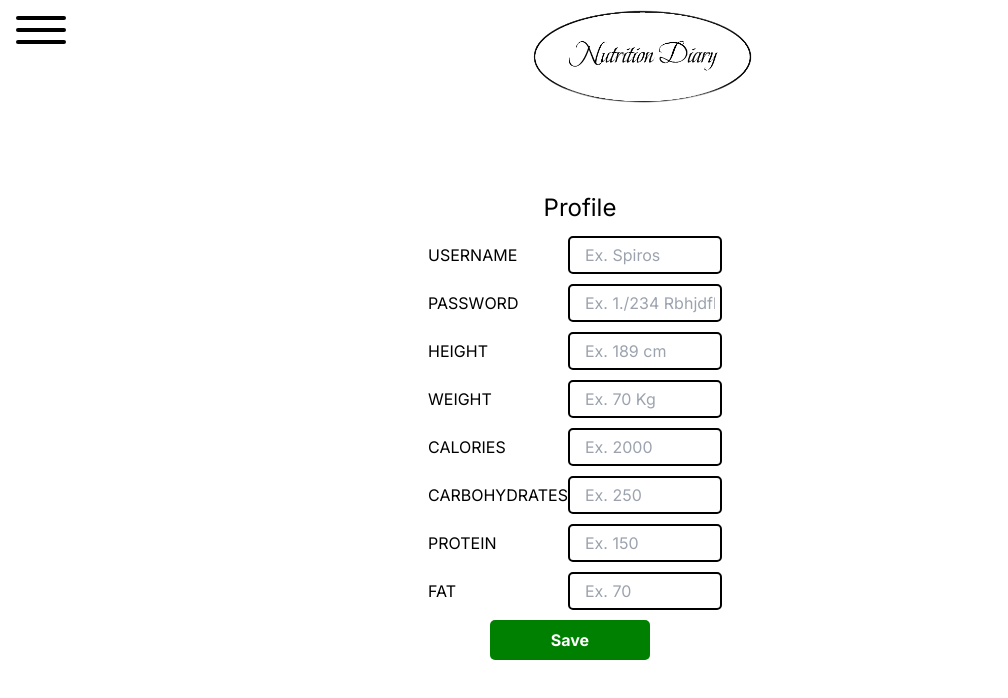
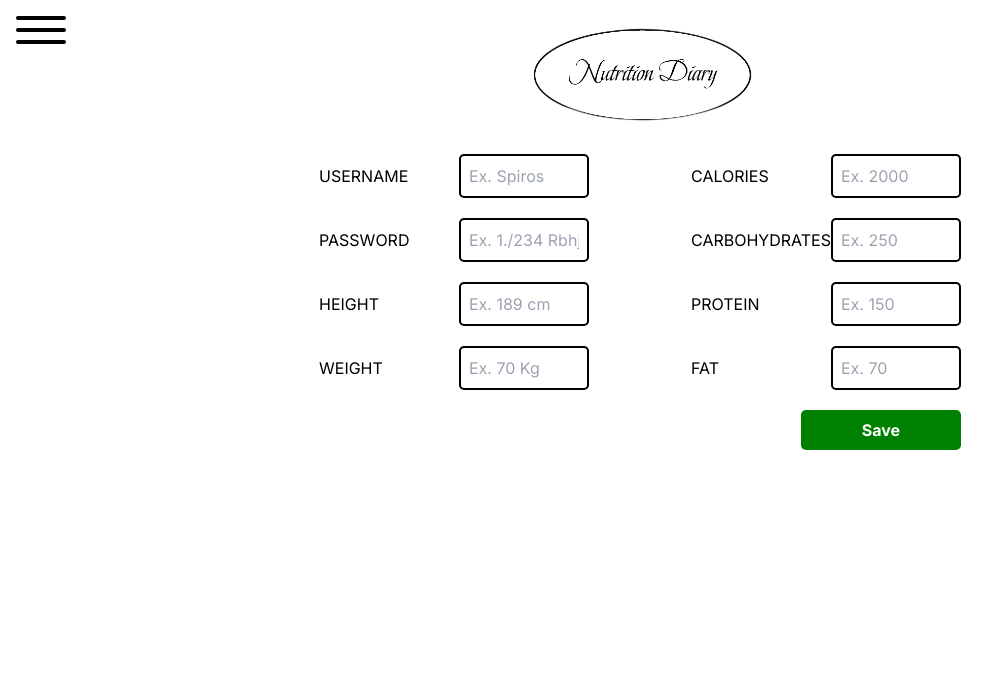
Before and after one commit to spiros132/DAT257, a Next.js app in the folder nutrition-diary/: page /dashboard/profile in a window 1280 px wide. Shown: the top 698 px of the page, without its empty margins (0-1008 px from the left). Built offline with nearby package versions, Linux system fonts and the light colour scheme.

Commit message:
closer version to mockup after the last adjustments

```diff
--- a/nutrition-diary/src/app/dashboard/profile/page.tsx
+++ b/nutrition-diary/src/app/dashboard/profile/page.tsx
@@ -1,7 +1,6 @@
-
 "use client";
 import React, { useState } from 'react';
-import {updateTarget, getUserId } from '@/app/actions/actions';
+import { updateTarget, getUserId } from '@/app/actions/actions';
 
 const ProfilePage = () => {
   const [formData, setFormData] = useState({
@@ -21,93 +20,55 @@ const ProfilePage = () => {
 
   const handleSave = async () => {
     let userId = await getUserId();
-    if(userId != null){
-    console.error(formData)
-    updateTarget(userId, Number(formData.calories), Number(formData.carbohydrates), Number(formData.protein), Number(formData.fat));
+    if (userId != null) {
+      console.error(formData);
+      updateTarget(userId, Number(formData.calories), Number(formData.carbohydrates), Number(formData.protein), Number(formData.fat));
+    } else {
+      throw new Error("User ID is null");
     }
-    else {
-        throw new Error("User ID is null");
-      }
   };
 
   return (
-    <div style={{ backgroundColor: 'white', minHeight: '100vh', padding: '2px', width: '100%', maxWidth: '100vw' }}>
-      <div style={{ display: 'flex', justifyContent: 'center' }}>
-        <img src="/NutritionDiary1.png" alt="Nutrition Diary Logo" style={{ width: '250px', margin: '0 auto', marginBottom: '10px' }} />
-        <div style={{ position: 'absolute', top: '60px', left: '50%', transform: 'translateX(-50%)', display: 'flex', flexDirection: 'column', alignItems: 'center' }}>
-
-          {/* Profile Section */}
-          <div style={{ marginBottom: '130px' }}></div>
-          <h2 style={{ color: 'black', fontSize: '24px', marginBottom: '10px', textAlign: 'left', marginLeft: '-120px' }}>Profile</h2>
-
-          {/* Username Input */}
-          <div style={{ marginBottom: '10px', display: 'flex', alignItems: 'center', marginLeft: '-140px' }}>
-            <span style={{ width: '130px', marginLeft: '10px' }}>USERNAME</span>
-            <div style={{ backgroundColor: 'white', color: 'black', padding: '5px', borderRadius: '5px', border: '2px solid black', marginLeft: '10px' }}>
-              <input type="text" name="username" placeholder="Ex. Spiros" style={{ border: 'none', outline: 'none', backgroundColor: 'transparent', width: '130px', marginLeft: '10px' }}/>
-            </div>
+    <div style={{ backgroundColor: 'white', minHeight: '100vh', padding: '20px', width: '100%', maxWidth: '100vw', display: 'flex', flexDirection: 'column', alignItems: 'center' }}>
+      <img src="/NutritionDiary1.png" alt="Nutrition Diary Logo" style={{ width: '250px', marginBottom: '20px' }} />
+      <div style={{ display: 'flex', justifyContent: 'center', width: '100%' }}>
+        <div style={{ display: 'flex', flexDirection: 'column', alignItems: 'flex-start', marginRight: '50px' }}>
+          <div style={{ marginBottom: '20px', display: 'flex', alignItems: 'center' }}>
+            <span style={{ width: '130px' }}>USERNAME</span>
+            <input type="text" name="username" placeholder="Ex. Spiros" style={{ border: '2px solid black', borderRadius: '5px', padding: '8px', width: '130px', marginLeft: '10px' }} />
           </div>
-
-          {/* Password Input */}
-          <div style={{ marginBottom: '10px', display: 'flex', alignItems: 'center', marginLeft: '-140px' }}>
-            <span style={{ width: '130px', marginLeft: '10px' }}>PASSWORD</span>
-            <div style={{ backgroundColor: 'white', color: 'black', padding: '5px', borderRadius: '5px', border: '2px solid black', marginLeft: '10px' }}>
-              <input type="password" name="password" placeholder="Ex. 1./234 Rbhjdfbj" style={{ border: 'none', outline: 'none', backgroundColor: 'transparent', width: '130px', marginLeft: '10px' }}/>
-            </div>
+          <div style={{ marginBottom: '20px', display: 'flex', alignItems: 'center' }}>
+            <span style={{ width: '130px' }}>PASSWORD</span>
+            <input type="password" name="password" placeholder="Ex. 1./234 Rbhjdfbj" style={{ border: '2px solid black', borderRadius: '5px', padding: '8px', width: '130px', marginLeft: '10px' }} />
           </div>
-
-          {/* Height Input */}
-          <div style={{ marginBottom: '10px', display: 'flex', alignItems: 'center', marginLeft: '-140px' }}>
-            <span style={{ width: '130px', marginLeft: '10px' }}>HEIGHT</span>
-            <div style={{ backgroundColor: 'white', color: 'black', padding: '5px', borderRadius: '5px', border: '2px solid black', marginLeft: '10px' }}>
-              <input type="number" name="height" placeholder="Ex. 189 cm" style={{ border: 'none', outline: 'none', backgroundColor: 'transparent', width: '130px', marginLeft: '10px' }}/>
-            </div>
+          <div style={{ marginBottom: '20px', display: 'flex', alignItems: 'center' }}>
+            <span style={{ width: '130px' }}>HEIGHT</span>
+            <input type="number" name="height" placeholder="Ex. 189 cm" style={{ border: '2px solid black', borderRadius: '5px', padding: '8px', width: '130px', marginLeft: '10px' }} />
           </div>
-
-          {/* Weight Input */}
-          <div style={{ marginBottom: '10px', display: 'flex', alignItems: 'center', marginLeft: '-140px' }}>
-            <span style={{ width: '130px', marginLeft: '10px' }}>WEIGHT</span>
-            <div style={{ backgroundColor: 'white', color: 'black', padding: '5px', borderRadius: '5px', border: '2px solid black', marginLeft: '10px' }}>
-              <input type="number" name="weight" placeholder="Ex. 70 Kg"  style={{ border: 'none', outline: 'none', backgroundColor: 'transparent', width: '130px', marginLeft: '10px' }}/>
-            </div>
+          <div style={{ marginBottom: '20px', display: 'flex', alignItems: 'center' }}>
+            <span style={{ width: '130px' }}>WEIGHT</span>
+            <input type="number" name="weight" placeholder="Ex. 70 Kg" style={{ border: '2px solid black', borderRadius: '5px', padding: '8px', width: '130px', marginLeft: '10px' }} />
           </div>
-
-          {/* Calories Input */}
-          <div style={{ marginBottom: '10px', display: 'flex', alignItems: 'center', marginLeft: '-140px' }}>
-            <span style={{ width: '130px', marginLeft: '10px' }}>CALORIES</span>
-            <div style={{ backgroundColor: 'white', color: 'black', padding: '5px', borderRadius: '5px', border: '2px solid black', marginLeft: '10px' }}>
-              <input type="number" name="calories" placeholder="Ex. 2000" value={formData.calories} onChange={handleChange} style={{ border: 'none', outline: 'none', backgroundColor: 'transparent', width: '130px', marginLeft: '10px' }}/>
-            </div>
+        </div>
+        <div style={{ borderLeft: '2px solid black', height: '100%', marginRight: '50px' }}></div>
+        <div style={{ display: 'flex', flexDirection: 'column', alignItems: 'flex-start' }}>
+          <div style={{ marginBottom: '20px', display: 'flex', alignItems: 'center' }}>
+            <span style={{ width: '130px' }}>CALORIES</span>
+            <input type="number" name="calories" placeholder="Ex. 2000" value={formData.calories} onChange={handleChange} style={{ border: '2px solid black', borderRadius: '5px', padding: '8px', width: '130px', marginLeft: '10px' }} />
           </div>
-
-          {/* Carbohydrates Input */}
-          <div style={{ marginBottom: '10px', display: 'flex', alignItems: 'center', marginLeft: '-140px' }}>
-            <span style={{ width: '130px', marginLeft: '10px' }}>CARBOHYDRATES</span>
-            <div style={{ backgroundColor: 'white', color: 'black', padding: '5px', borderRadius: '5px', border: '2px solid black', marginLeft: '10px' }}>
-              <input type="number" name="carbohydrates" placeholder="Ex. 250" value={formData.carbohydrates} onChange={handleChange} style={{ border: 'none', outline: 'none', backgroundColor: 'transparent', width: '130px', marginLeft: '10px' }}/>
-            </div>
+          <div style={{ marginBottom: '20px', display: 'flex', alignItems: 'center' }}>
+            <span style={{ width: '130px' }}>CARBOHYDRATES</span>
+            <input type="number" name="carbohydrates" placeholder="Ex. 250" value={formData.carbohydrates} onChange={handleChange} style={{ border: '2px solid black', borderRadius: '5px', padding: '8px', width: '130px', marginLeft: '10px' }} />
           </div>
-
-          {/* Protein Input */}
-          <div style={{ marginBottom: '10px', display: 'flex', alignItems: 'center', marginLeft: '-140px' }}>
-            <span style={{ width: '130px', marginLeft: '10px' }}>PROTEIN</span>
-            <div style={{ backgroundColor: 'white', color: 'black', padding: '5px', borderRadius: '5px', border: '2px solid black', marginLeft: '10px' }}>
-              <input type="number" name="protein" placeholder="Ex. 150" value={formData.protein} onChange={handleChange} style={{ border: 'none', outline: 'none', backgroundColor: 'transparent', width: '130px', marginLeft: '10px' }}/>
-            </div>
+          <div style={{ marginBottom: '20px', display: 'flex', alignItems: 'center' }}>
+            <span style={{ width: '130px' }}>PROTEIN</span>
+            <input type="number" name="protein" placeholder="Ex. 150" value={formData.protein} onChange={handleChange} style={{ border: '2px solid black', borderRadius: '5px', padding: '8px', width: '130px', marginLeft: '10px' }} />
           </div>
-
-          {/* Fat Input */}
-          <div style={{ marginBottom: '10px', display: 'flex', alignItems: 'center', marginLeft: '-140px' }}>
-            <span style={{ width: '130px', marginLeft: '10px' }}>FAT</span>
-            <div style={{ backgroundColor: 'white', color: 'black', padding: '5px', borderRadius: '5px', border: '2px solid black', marginLeft: '10px' }}>
-              <input type="number" name="fat" placeholder="Ex. 70" value={formData.fat} onChange={handleChange} style={{ border: 'none', outline: 'none', backgroundColor: 'transparent', width: '130px', marginLeft: '10px' }}/>
-            </div>
+          <div style={{ marginBottom: '20px', display: 'flex', alignItems: 'center' }}>
+            <span style={{ width: '130px' }}>FAT</span>
+            <input type="number" name="fat" placeholder="Ex. 70" value={formData.fat} onChange={handleChange} style={{ border: '2px solid black', borderRadius: '5px', padding: '8px', width: '130px', marginLeft: '10px' }} />
           </div>
-
-          {/* Save Button */}
-          <div style={{ marginBottom: '10px', display: 'flex', alignItems: 'center', marginLeft: '-140px' }}>
-            <button onClick={handleSave} style={{ backgroundColor: 'green', border: 'none', color: 'white', fontWeight: 'bold', fontSize: '16px', cursor: 'pointer', width: '160px', height: '40px', borderRadius: '5px', display: 'flex', alignItems: 'center', justifyContent: 'center' }}>Save</button>
-          </div>
+          <button onClick={handleSave} style={{ backgroundColor: 'green', border: 'none', color: 'white', fontWeight: 'bold', fontSize: '16px', cursor: 'pointer', width: '160px', height: '40px', borderRadius: '5px', marginLeft: 'auto', marginRight: '0' }}>Save</button>
         </div>
       </div>
     </div>
```
